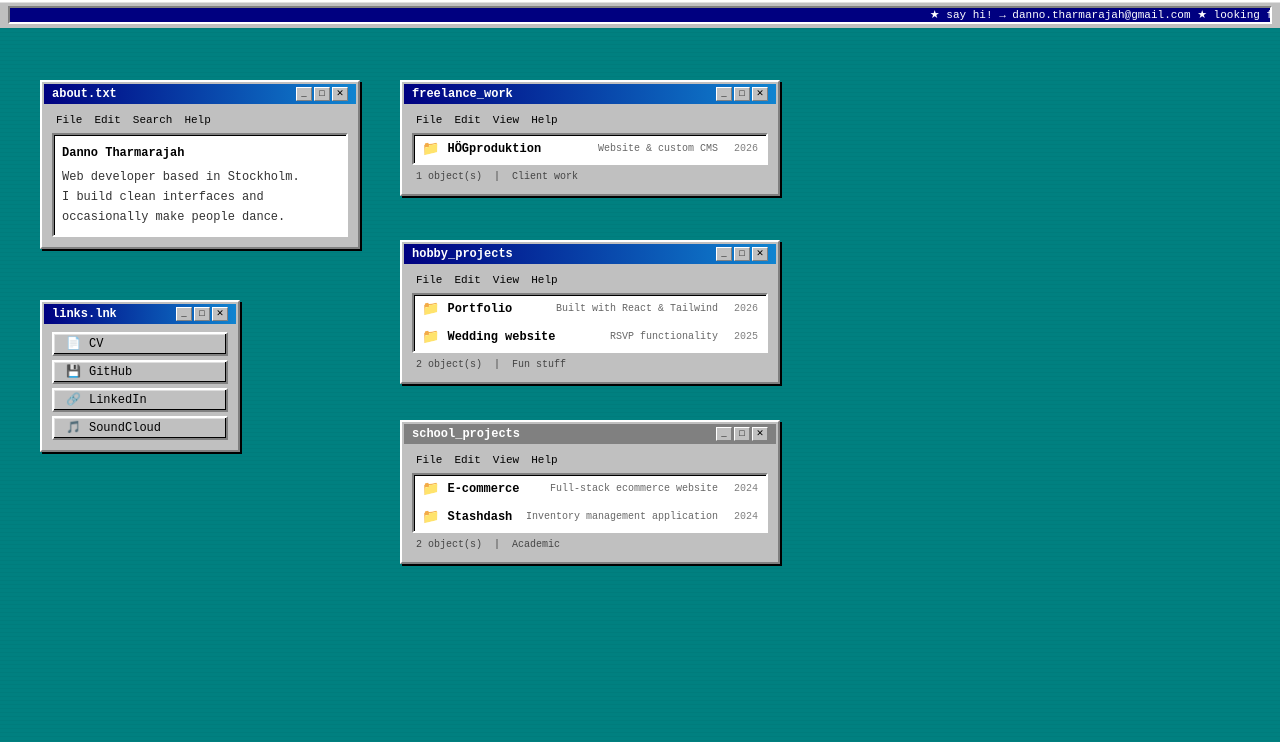
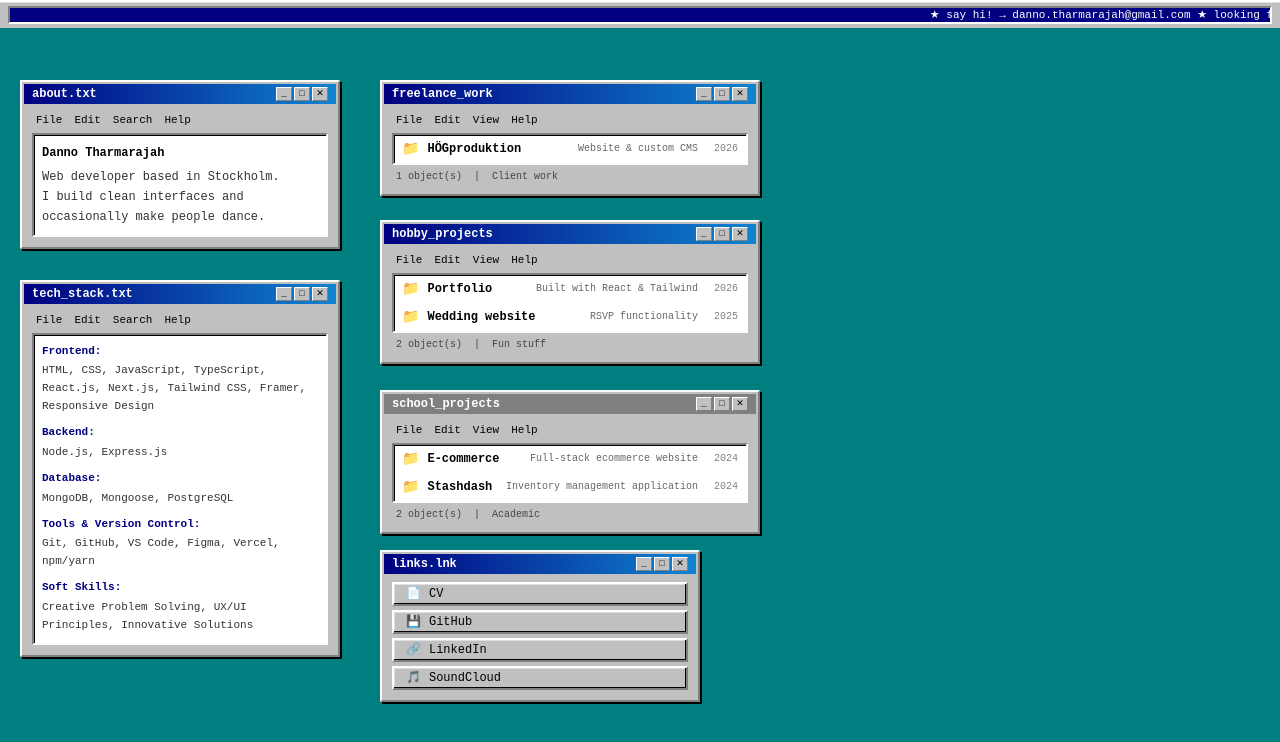
Before and after one commit to dieseldanno/portfolio-new, a React (Vite) app: page / in a window 1280 px wide. Shown: the top 742 px of the page. Built offline with nearby package versions, Linux system fonts and the light colour scheme.

Commit message:
add techstack window

```diff
--- a/src/App.tsx
+++ b/src/App.tsx
@@ -7,6 +7,7 @@ import Links from "./components/windows/Links";
 import HoverPreview from "./components/HoverPreview";
 import Marquee from "./components/Marquee";
 import Hobby from "./components/windows/Hobby";
+import TechStack from "./components/windows/Techstack";
 
 export default function App() {
   const [hover, setHover] = useState<HoverState>(null);
@@ -35,6 +36,7 @@ export default function App() {
       <div className="flex md:hidden flex-col py-16 px-1 gap-4">
         {/* ── About / Notepad ── */}
         <About style={{ width: 320 }} />
+        <TechStack style={{ width: 350 }} />
         <Freelance style={{ width: 350 }} handlers={freelanceHandlers} />
         <Hobby style={{ width: 350 }} handlers={freelanceHandlers} />
         <School style={{ width: 350 }} />
@@ -43,22 +45,28 @@ export default function App() {
 
       {/* desktop absolute positioned */}
       <div className="hidden md:block relative" style={{ minHeight: "100vh" }}>
+        {/* ── Left column ── */}
         <About
-          style={{ position: "absolute", top: 80, left: 40, width: 320 }}
+          style={{ position: "absolute", top: 80, left: 20, width: 320 }}
         />
+        <TechStack
+          style={{ position: "absolute", top: 280, left: 20, width: 320 }}
+        />
+
+        {/* ── Right column ── */}
         <Freelance
           handlers={freelanceHandlers}
-          style={{ position: "absolute", top: 80, left: 400, width: 380 }}
+          style={{ position: "absolute", top: 80, left: 380, width: 380 }}
         />
         <Hobby
           handlers={freelanceHandlers}
-          style={{ position: "absolute", top: 240, left: 400, width: 380 }}
+          style={{ position: "absolute", top: 220, left: 380, width: 380 }}
+        />
+        <School
+          style={{ position: "absolute", top: 390, left: 380, width: 380 }}
         />
         <Links
-          style={{ position: "absolute", top: 300, left: 40, width: 200 }}
-        />
-        <School
-          style={{ position: "absolute", top: 420, left: 400, width: 380 }}
+          style={{ position: "absolute", top: 550, left: 380, width: 320 }}
         />
       </div>
       <Marquee />
--- /dev/null
+++ b/src/components/windows/Techstack.tsx
@@ -0,0 +1,28 @@
+import { techstack } from "../../data";
+import Inset from "../Inset";
+import Window from "../Window";
+
+export default function TechStack({ style }: { style?: React.CSSProperties }) {
+  return (
+    <Window title="tech_stack.txt" style={style}>
+      <div className="flex gap-1 mb-1 text-[11px]">
+        {["File", "Edit", "Search", "Help"].map((m) => (
+          <span
+            key={m}
+            className="px-1 hover:bg-[#000080] hover:text-white cursor-default"
+          >
+            {m}
+          </span>
+        ))}
+      </div>
+      <Inset className="p-2 text-[11px] leading-relaxed">
+        {Object.entries(techstack).map(([category, items]) => (
+          <div key={category} className="mb-2 last:mb-0">
+            <p className="font-bold text-[#000080] mb-0.5">{category}:</p>
+            <p className="text-[#333]">{items.join(", ")}</p>
+          </div>
+        ))}
+      </Inset>
+    </Window>
+  );
+}
--- a/src/data.ts
+++ b/src/data.ts
@@ -58,3 +58,32 @@ export const links = [
     icon: "🎵",
   },
 ];
+
+export const techstack = {
+  Frontend: [
+    "HTML",
+    "CSS",
+    "JavaScript",
+    "TypeScript",
+    "React.js",
+    "Next.js",
+    "Tailwind CSS",
+    "Framer",
+    "Responsive Design",
+  ],
+  Backend: ["Node.js", "Express.js"],
+  Database: ["MongoDB", "Mongoose", "PostgreSQL"],
+  "Tools & Version Control": [
+    "Git",
+    "GitHub",
+    "VS Code",
+    "Figma",
+    "Vercel",
+    "npm/yarn",
+  ],
+  "Soft Skills": [
+    "Creative Problem Solving",
+    "UX/UI Principles",
+    "Innovative Solutions",
+  ],
+};
```
